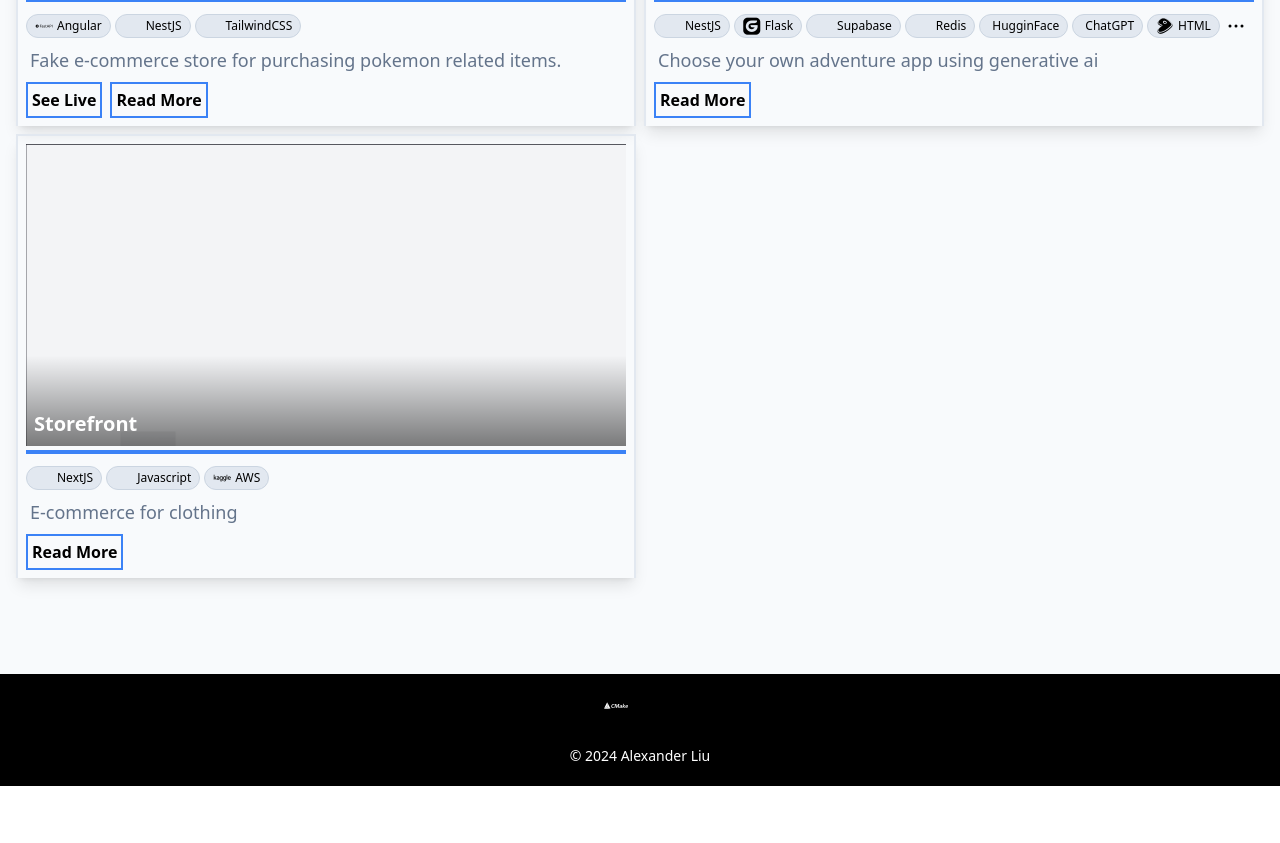
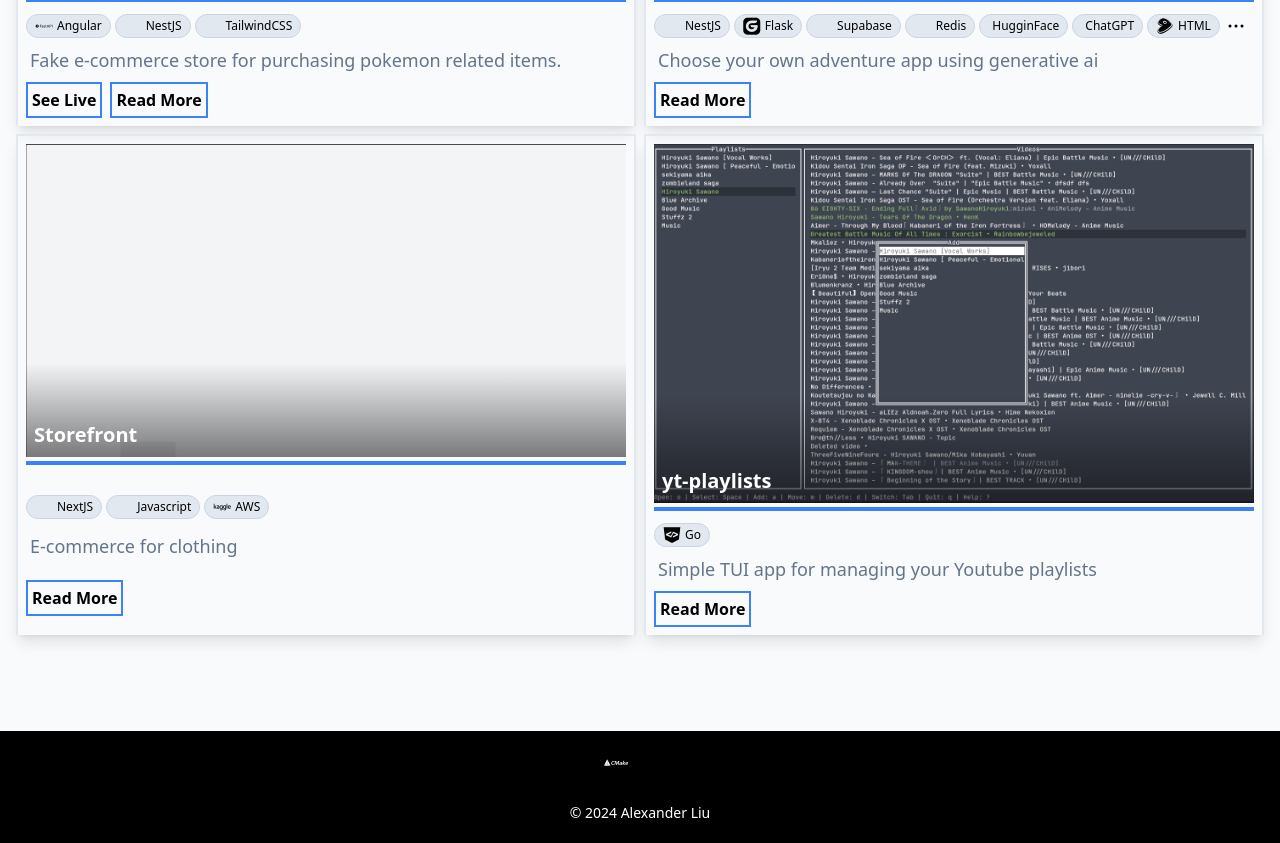
Before and after one commit to A1exander-liU/portfolio, a Next.js app: page /projects in a window 1280 px wide. Shown: the part 860-1703 px from the top of the page. Before the commit the page ends 1646 px from the top, so only its background shows below. Built offline with nearby package versions, Linux system fonts and the light colour scheme.

Commit message:
feat: add yt-playlists project info

```diff
--- a/app/data/projects.ts
+++ b/app/data/projects.ts
@@ -60,6 +60,16 @@ const projectList = [
     info: "E-commerce for clothing",
     tech: [skillsMap.nextjs, skillsMap.javascript, skillsMap.aws],
   },
+
+  {
+    title: "yt-playlists",
+    live: "",
+    source: "https://github.com/A1exander-liU/yt-playlists",
+    hero_image: "/project_images/yt-playlists.png",
+    hero_image_alt: "Selecting a playlist to add videos to",
+    info: "Simple TUI app for managing your Youtube playlists",
+    tech: [skillsMap.go],
+  },
 ];
 
 const pokestore: ProjectNode = {
```
Also changed, not shown: public/project_images/yt-playlists.png (added).
